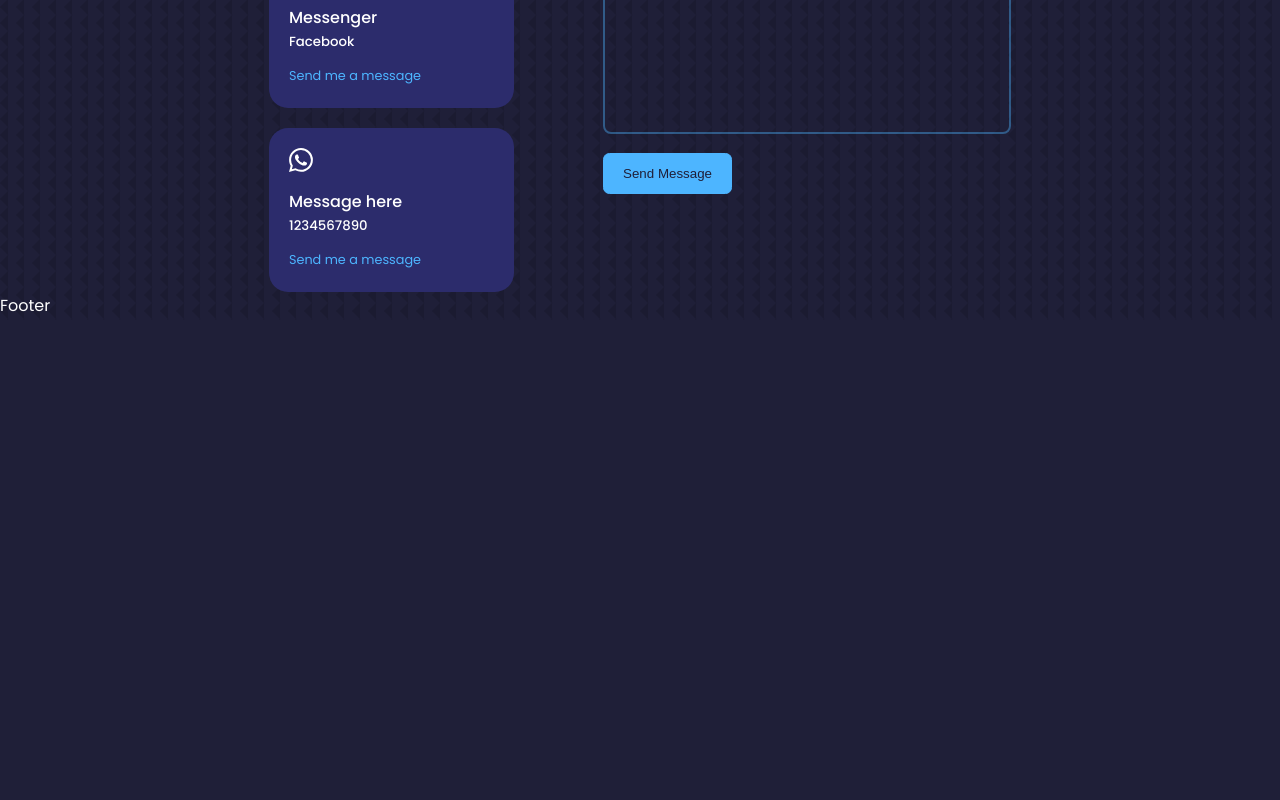
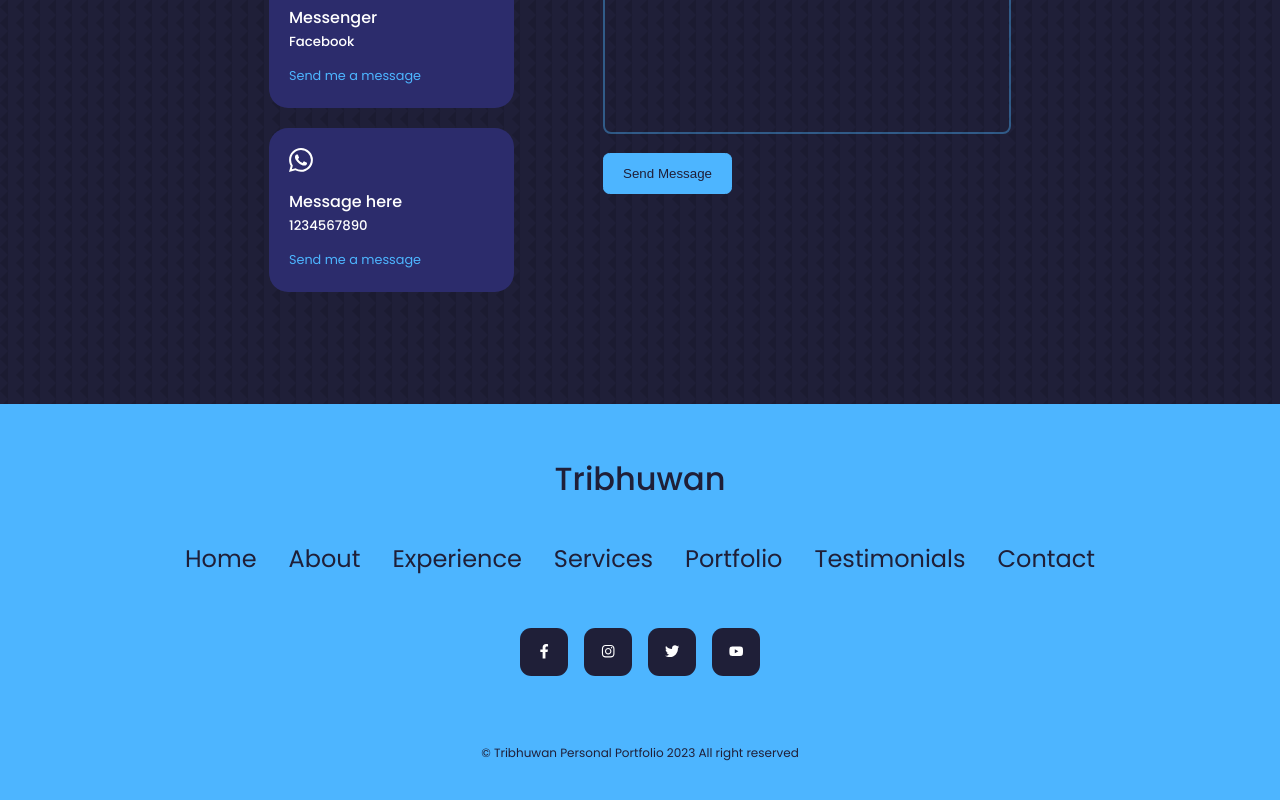
Before and after one commit to tribanj/newPortfolioDesign, a React (Create React App) app: page / in a window 1280 px wide. Shown: the part 5553-6353 px from the top of the page. Before the commit the page ends 5873 px from the top, so only its background shows below. Built offline with nearby package versions, Linux system fonts and the light colour scheme.

Commit message:
footer is completed

```diff
--- a/src/components/footer/Footer.jsx
+++ b/src/components/footer/Footer.jsx
@@ -1,9 +1,58 @@
-import React from 'react'
-import './footer.css'
+import React from "react";
+import "./footer.css";
+import { FaFacebookF, FaInstagram, FaTwitter, FaYoutube } from "react-icons/fa";
 const Footer = () => {
   return (
-    <div>Footer</div>
-  )
-}
+    <footer>
+      <a href="/" className="footer__logo">
+        Tribhuwan
+      </a>
+      <ul className="permalinks">
+        <li>
+          <a href="#home">Home</a>
+        </li>
+        <li>
+          <a href="#about">About</a>
+        </li>
+        <li>
+          <a href="#experience">Experience</a>
+        </li>
+        <li>
+          <a href="#services">Services</a>
+        </li>
+        <li>
+          <a href="#portfolio">Portfolio</a>
+        </li>
+        <li>
+          <a href="#testimonials">Testimonials</a>
+        </li>
+        <li>
+          <a href="#contact">Contact</a>
+        </li>
+      </ul>
 
-export default Footer
+      <div className="footer__socials">
+        <a href="http://facebook.com">
+          <FaFacebookF />
+        </a>
+        <a href="http://instagram.com">
+          <FaInstagram />
+        </a>
+        <a href="http://twitter.com">
+          <FaTwitter />
+        </a>
+        <a href="http://youtube.com">
+          <FaYoutube />
+        </a>
+      </div>
+
+      <div className="footer__copyright">
+        <small>
+          &copy; Tribhuwan Personal Portfolio 2023 All right reserved
+        </small>
+      </div>
+    </footer>
+  );
+};
+
+export default Footer;
--- a/src/components/footer/footer.css
+++ b/src/components/footer/footer.css
@@ -0,0 +1,69 @@
+footer {
+    background: var(--color-primary);
+    padding: 3rem 0;
+    text-align: center;
+    font-size: 0.9rem;
+    margin-top: 7rem;
+}
+
+footer a {
+    color: var(--color-bg);
+
+}
+
+.footer__logo {
+    font-size: 2rem;
+    font-weight: 500;
+    margin-bottom: 2rem;
+    display: inline-block;
+
+}
+
+.permalinks {
+    display: flex;
+    flex-wrap: wrap;
+    justify-content: center;
+    gap: 2rem;
+    margin: 0 auto 3rem;
+    font-size: 1.5rem;
+}
+
+.footer__socials {
+    display: flex;
+    justify-content: center;
+    margin-bottom: 4rem;
+    gap: 1rem;
+}
+
+.footer__socials a {
+    background: var(--color-bg);
+    color: var(--color-white);
+    padding: 0.8rem;
+    border-radius: 0.7rem;
+    display: flex;
+    border: 4px solid transparent;
+}
+
+.footer__socials a:hover {
+    background: transparent;
+    color: var(--color-bg);
+    background-color: var(--color-bg);
+
+}
+
+.footer__copyright {
+    margin-bottom: 4rem;
+    color: var(--color-bg);
+
+}
+
+@media screen and (max-width:600) {
+    .permalinks {
+        flex-direction: column;
+        gap: 1.5rem;
+    }
+
+    .footer__socials {
+        margin-bottom: 2.6rem;
+    }
+}
```
